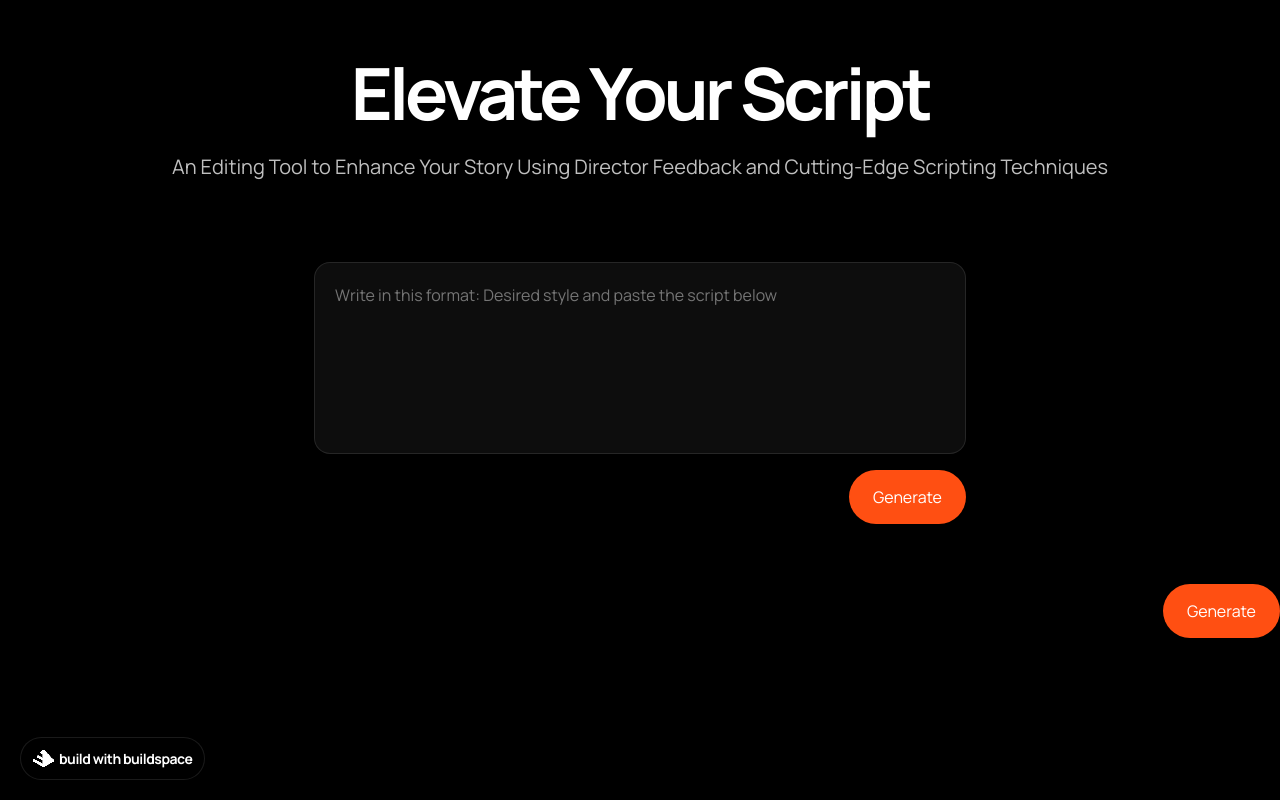
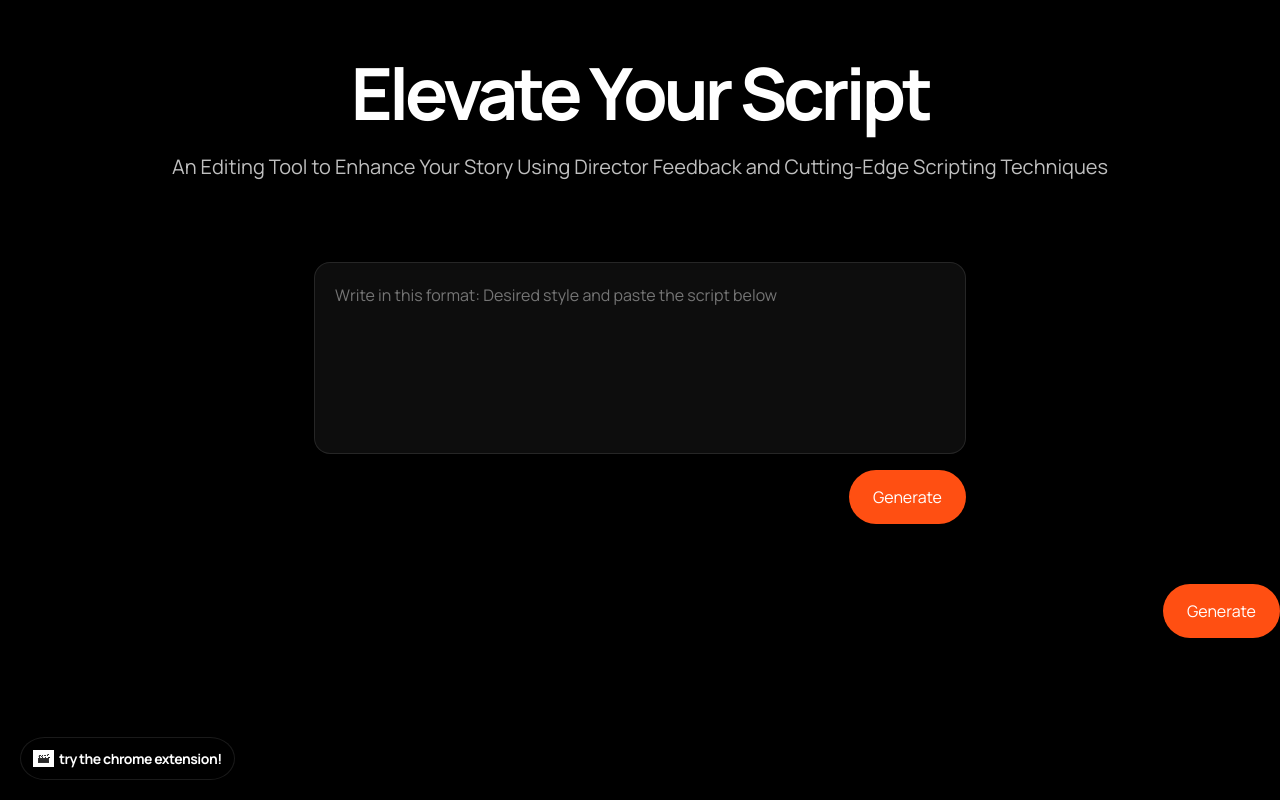
Before and after one commit to premilar/script-editor, a Next.js app: page / in a window 1280 px wide. Built offline with nearby package versions, Linux system fonts and the light colour scheme.

Commit message:
logo change and ext

```diff
--- a/pages/index.js
+++ b/pages/index.js
@@ -1,6 +1,7 @@
 import Head from 'next/head';
 import Image from 'next/image';
 import buildspaceLogo from '../assets/buildspace-logo.png';
+import filmLogo from '../assets/film.png';
 import { useState } from 'react';
 
 
@@ -84,13 +85,13 @@ const Home = () => {
       </div>
       <div className="badge-container grow">
         <a
-          href="https://buildspace.so/builds/ai-writer"
+          href="https://github.com/premilar/script-editor-ext"
           target="_blank"
           rel="noreferrer"
         >
           <div className="badge">
-            <Image src={buildspaceLogo} alt="buildspace logo" />
-            <p>build with buildspace</p>
+            <Image src={filmLogo} alt="film logo" />
+            <p>try the chrome extension!</p>
           </div>
         </a>
       </div>
```
Also changed, not shown: assets/film.png (added).
